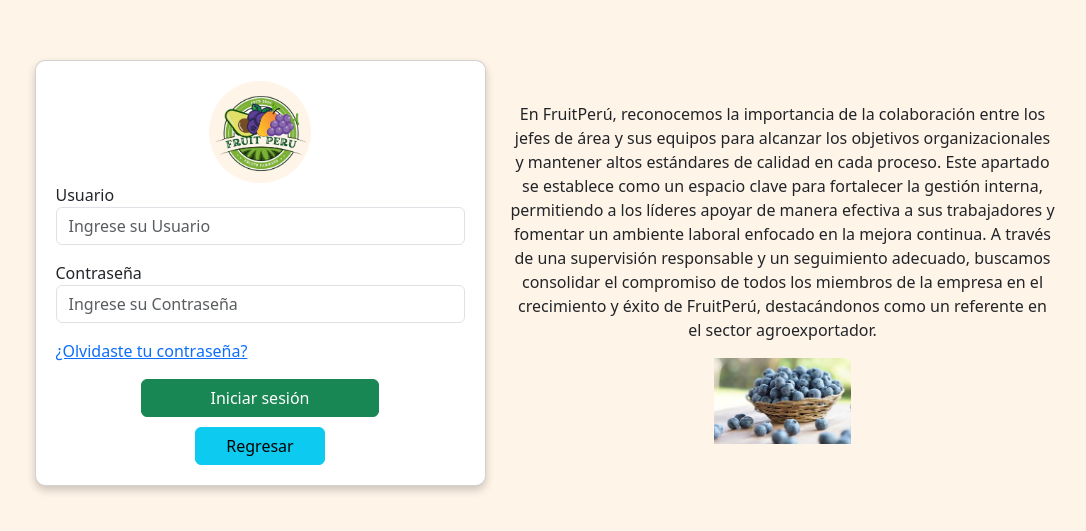
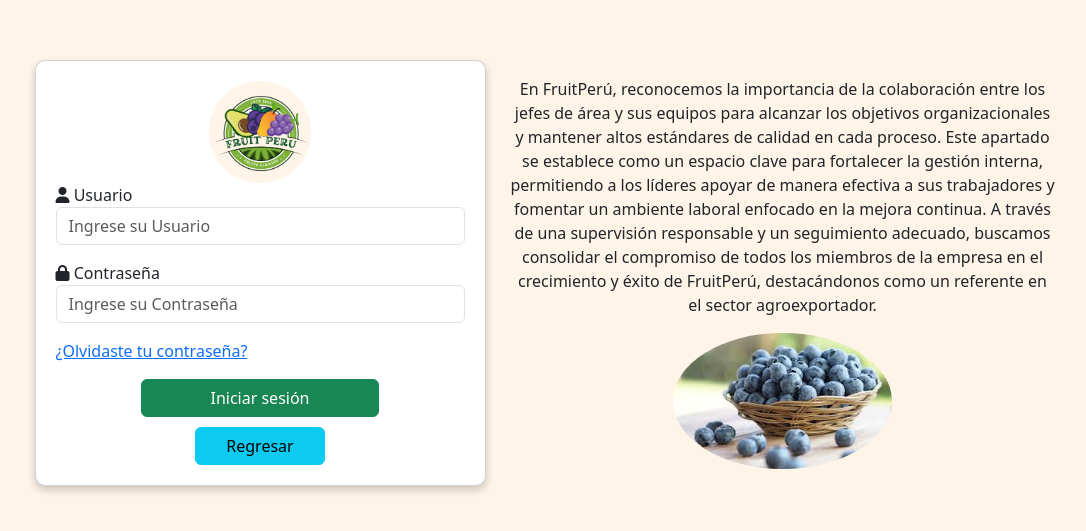
Before and after one commit to mguerra08/fpapp, a plain HTML site: page login.html in a window 1280 px wide. Shown: the part 127-658 px from the top of the page, without its empty margins (95-1181 px from the left). Drawn offline with nearby package versions, Linux system fonts and the light colour scheme.

Commit message:
Project Start

```diff
--- a/css/styles.css
+++ b/css/styles.css
@@ -57,3 +57,13 @@ p {
     justify-content: center;
     align-items: center;
 }
+
+.img-equipo img {
+    border-radius: 50%;
+    width: 40%;
+    transition: box-shadow 0.3s ease;
+}
+
+.img-equipo:hover img {
+    box-shadow: 0 0 10px 5px rgb(98, 0, 255); /* Efecto de box-shadow en hover */
+}
--- a/login.html
+++ b/login.html
@@ -18,10 +18,12 @@
                     </div>
                     <form>
                         <div class="mb-3">
+                            <i class="fa-solid fa-user"></i>
                             <label>Usuario</label>
                             <input type="text" class="form-control" placeholder="Ingrese su Usuario">
                         </div>
                         <div class="mb-3">
+                            <i class="fa-solid fa-lock"></i>
                             <label>Contraseña</label>
                             <input type="password" class="form-control" placeholder="Ingrese su Contraseña">
                         </div>
@@ -50,5 +52,6 @@
         </div>
     </div>
     <script src="https://cdn.jsdelivr.net/npm/bootstrap@5.3.3/dist/js/bootstrap.bundle.min.js" integrity="sha384-YvpcrYf0tY3lHB60NNkmXc5s9fDVZLESaAA55NDzOxhy9GkcIdslK1eN7N6jIeHz" crossorigin="anonymous"></script>
+    <script src="https://kit.fontawesome.com/1568f59e80.js" crossorigin="anonymous"></script>
 </body>
 </html>
```
